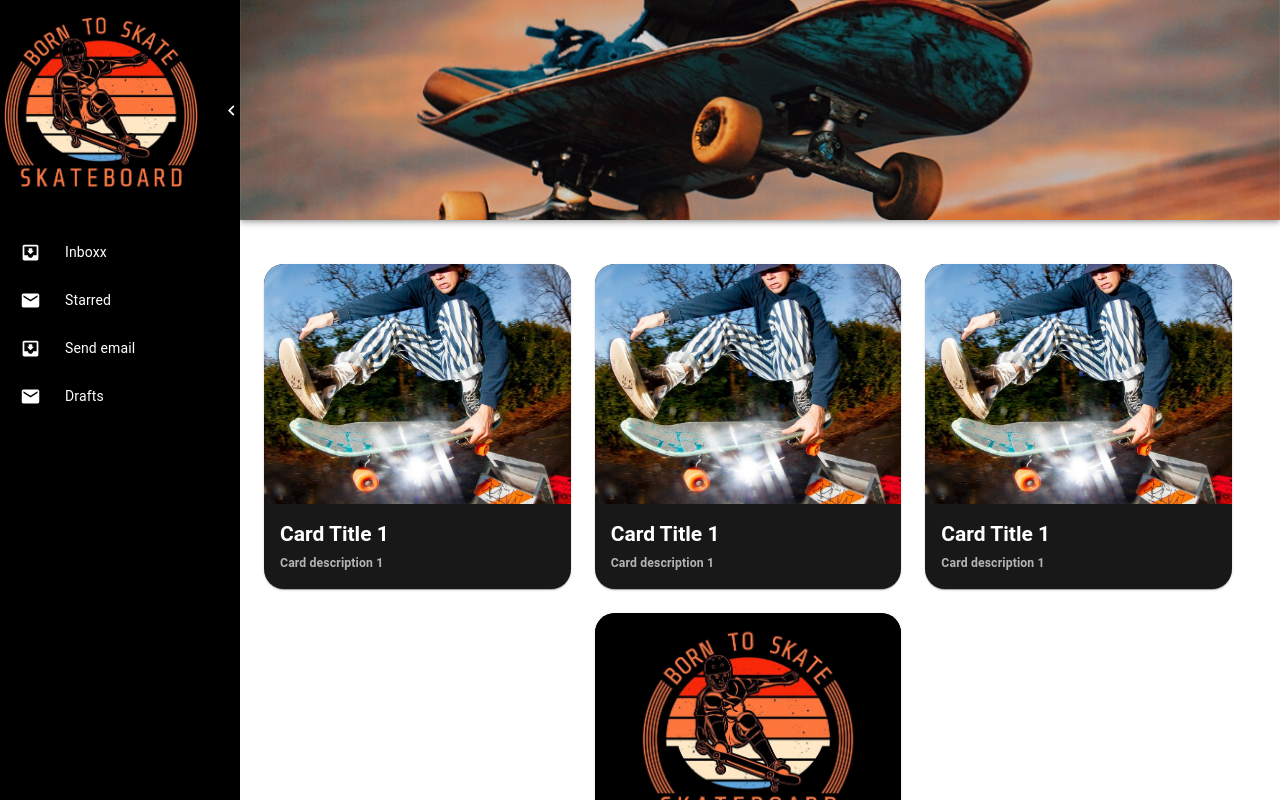
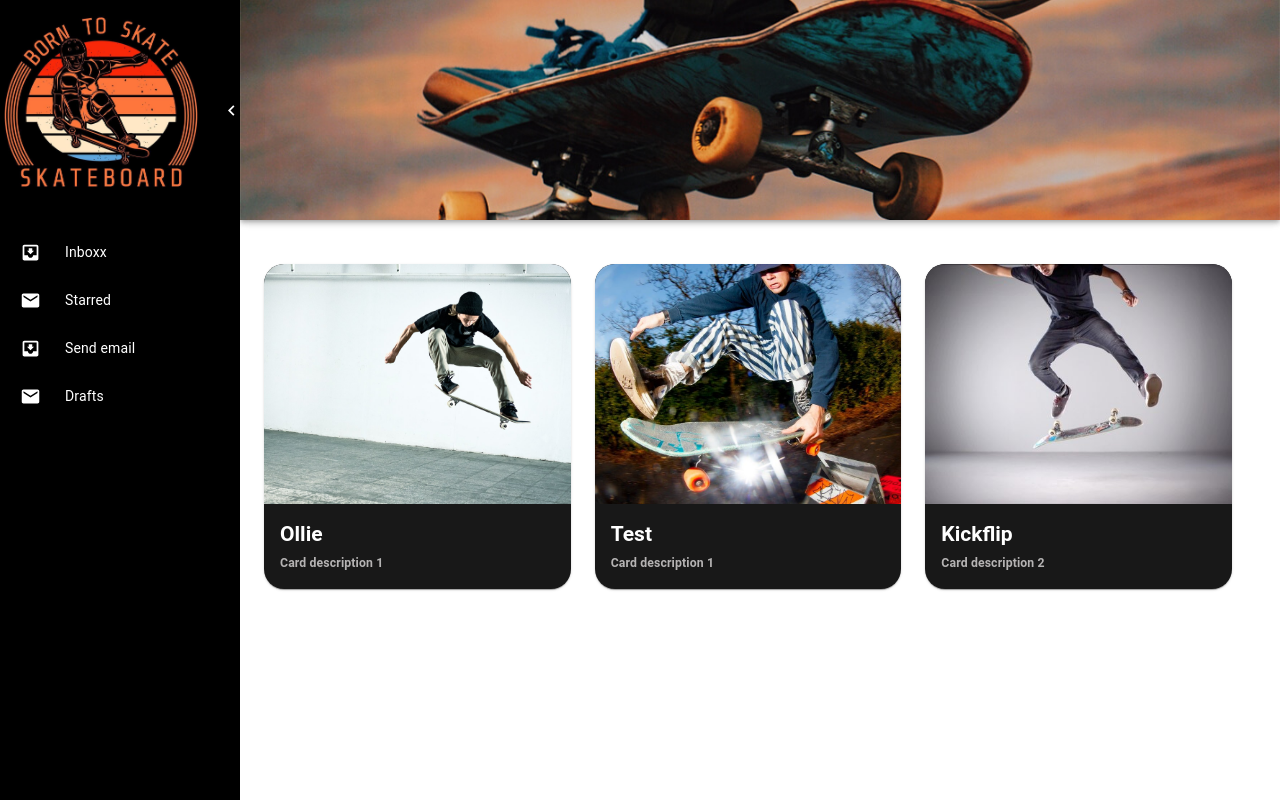
Before and after one commit to rafaelpolonio92/sport-frontend, a React (Create React App) app: page / in a window 1280 px wide. Shown: the top 800 px of the page. Built offline with nearby package versions, Linux system fonts and the light colour scheme.

Commit message:
changing image

```diff
--- a/src/components/dashboard/index.jsx
+++ b/src/components/dashboard/index.jsx
@@ -5,30 +5,24 @@ import { drawerWidth } from '../Sidebar/styles';
 
 const cards = [
   {
-    title: 'Card Title 1',
+    title: 'Ollie',
+    description: 'Card description 1',
+    imageUrl: '/skateboard-trick-tipp-ollie.jpg',
+  },
+  {
+    title: 'Test',
     description: 'Card description 1',
     imageUrl: '/49ea5d387a6e396de24cb831f23c3cbd.jpg',
   },
   {
-    title: 'Card Title 1',
-    description: 'Card description 1',
-    imageUrl: '/49ea5d387a6e396de24cb831f23c3cbd.jpg',
-  },
-  {
-    title: 'Card Title 1',
-    description: 'Card description 1',
-    imageUrl: '/49ea5d387a6e396de24cb831f23c3cbd.jpg',
-  },
-  {
-    title: 'Card Title 2',
+    title: 'Kickflip',
     description: 'Card description 2',
-    imageUrl: '/born-to-skate-skateboard-design-vintage-retro-vector.jpg',
+    imageUrl: '/360_F_96346832_fm7HVHqQHnGpsArG2TigUUeEYPsOrRvN.jpg',
   },
   // Add more card objects here
 ];
 
-const Dashboard = (props) => {
-  const open = true;
+const Dashboard = () => {
   return (
     <Box component="main" sx={{ flexGrow: 1, p: 3, paddingLeft: 30 }}>
       <Container style={{ marginTop: drawerWidth }}>
```
Also changed, not shown: public/360_F_96346832_fm7HVHqQHnGpsArG2TigUUeEYPsOrRvN.jpg (added), public/skateboard-trick-tipp-ollie.jpg (added).
